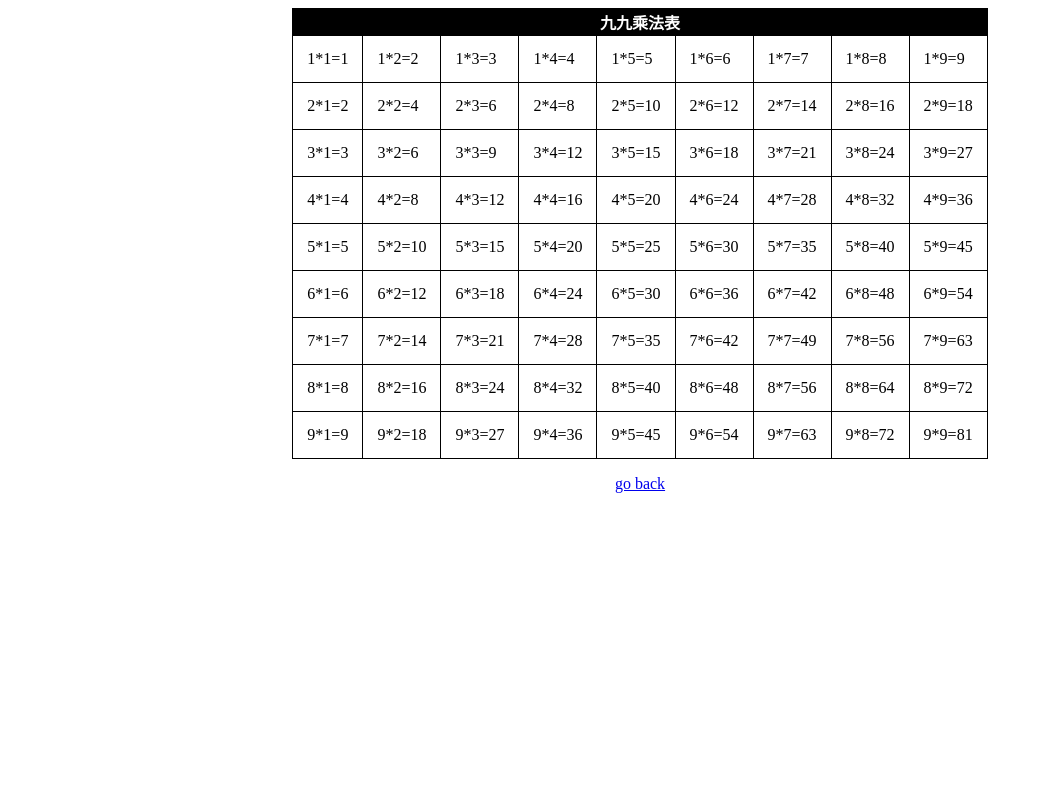
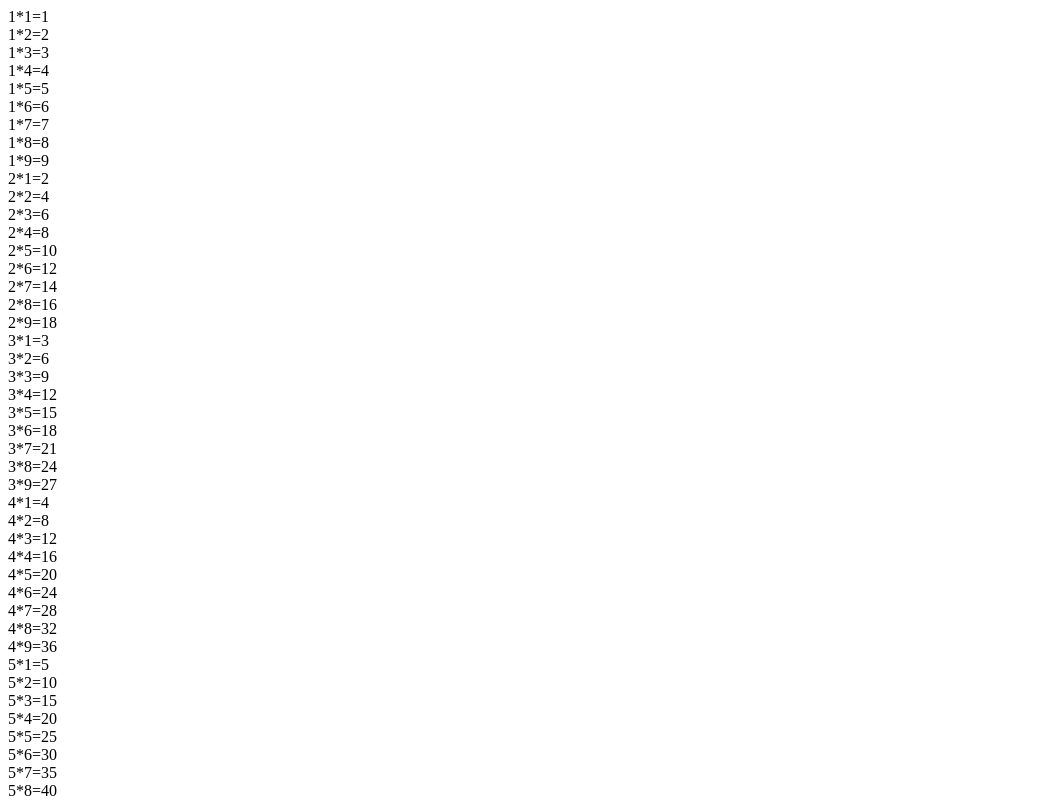
Before and after one commit to deinfant/jaja, a plain HTML site: page index.html in a window 1280 px wide. Shown: the top 800 px of the page, without its empty margins (0-1043 px from the left). Drawn offline with Linux system fonts and the light colour scheme.

Commit message:
Update index.html

```diff
--- a/index.html
+++ b/index.html
@@ -37,7 +37,7 @@
     <script language="JavaScript">
  for (a=1;a<=9;a++){
         for (b=1;b<=9;b++)
-               document.write("<TD>"+a+"*"+b+"="+a*b+"</TD>");
+               document.write(+a+"*"+b+"="+a*b+"<br>");
  document.write("</TR>");
  }
 </script>
```
